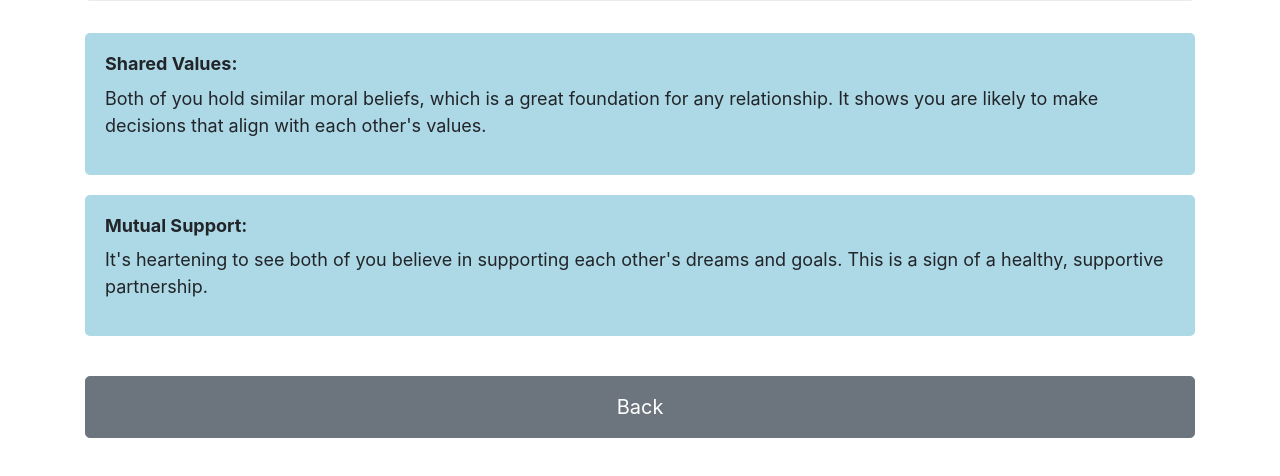
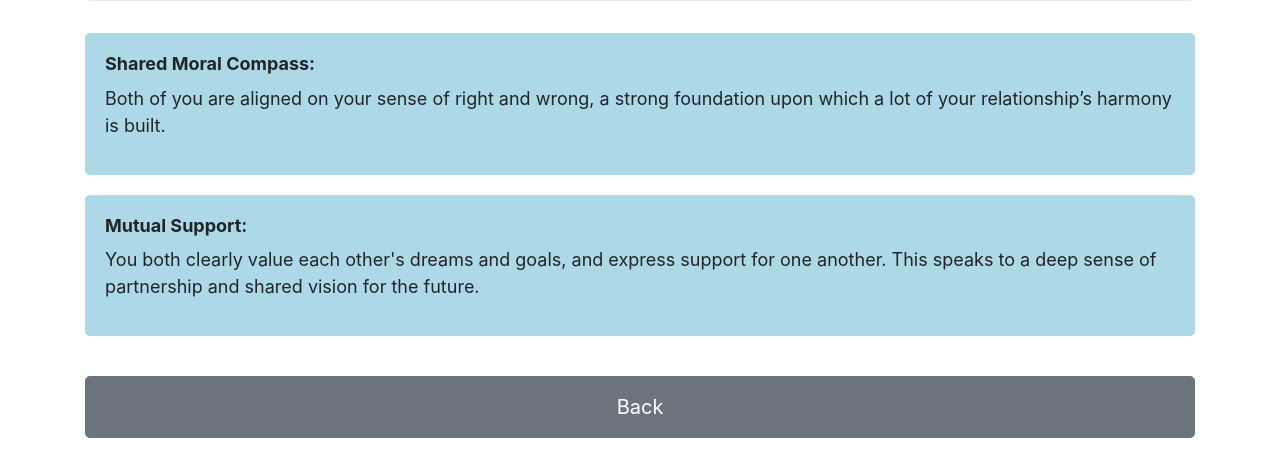
Before and after one commit to LoveGrow1/36918373F, a plain HTML site: page 1.html in a window 1280 px wide. Shown: the part 202-678 px from the top of the page. Drawn offline with nearby package versions, Linux system fonts and the light colour scheme.

Commit message:
Update 1.html

```diff
--- a/1.html
+++ b/1.html
@@ -44,12 +44,12 @@
   <div class="row">
     <div class="col-12">
       <div class="info-box">
-        <h4>Shared Values:</h4>
-        <p>Both of you hold similar moral beliefs, which is a great foundation for any relationship. It shows you are likely to make decisions that align with each other's values.</p>
+        <h4>Shared Moral Compass:</h4>
+        <p>Both of you are aligned on your sense of right and wrong, a strong foundation upon which a lot of your relationship’s harmony is built.</p>
       </div>
       <div class="info-box">
         <h4>Mutual Support:</h4>
-        <p>It's heartening to see both of you believe in supporting each other's dreams and goals. This is a sign of a healthy, supportive partnership.</p>
+        <p>You both clearly value each other's dreams and goals, and express support for one another. This speaks to a deep sense of partnership and shared vision for the future.</p>
       </div>
     </div>
   </div>
```
